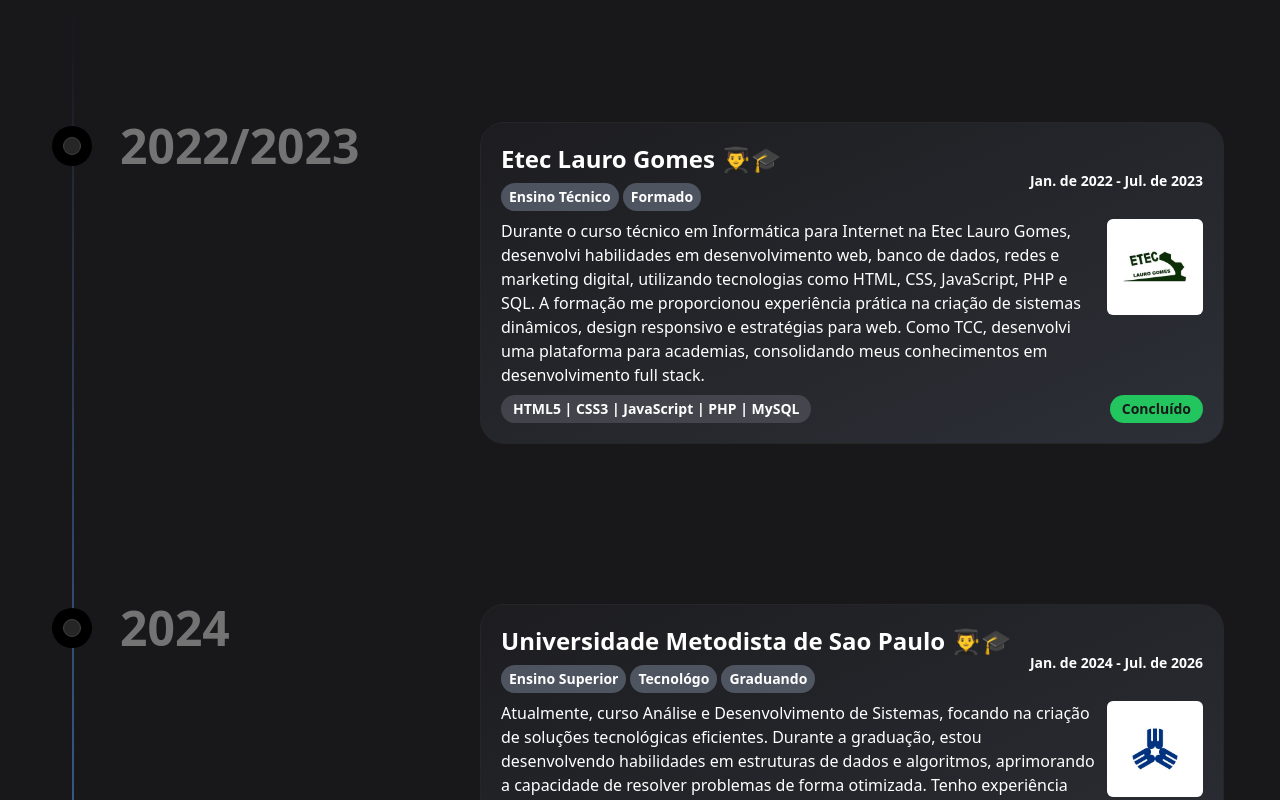
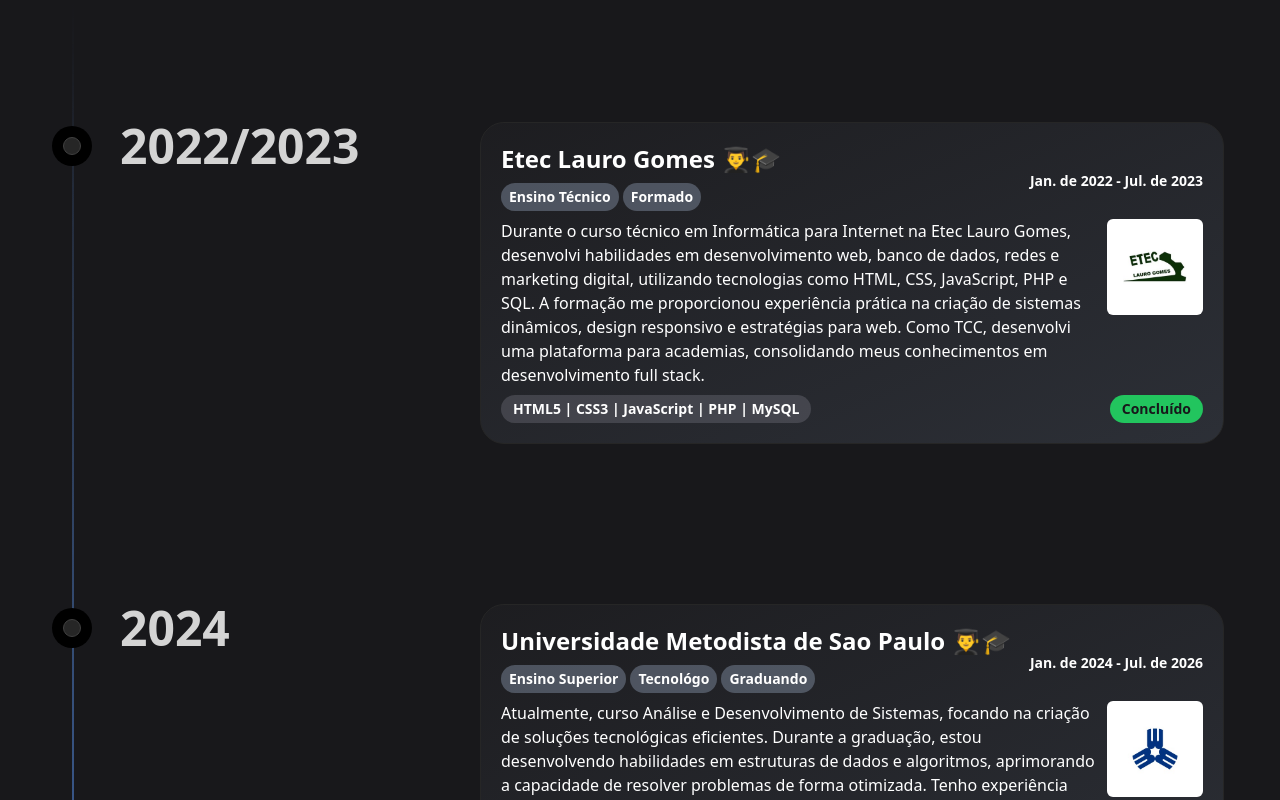
Before and after one commit to MatheusRodriguesdaSilveira/Portfolio-v2.0, a Next.js app: page / in a window 1280 px wide. Shown: the part 2900-3700 px from the top of the page. Built offline with nearby package versions, Linux system fonts and the light colour scheme.

Commit message:
style: change color text

```diff
--- a/src/components/ui/timeline.tsx
+++ b/src/components/ui/timeline.tsx
@@ -58,7 +58,7 @@
               <div className="h-10 absolute left-3 md:left-3 w-10 rounded-full bg-black flex items-center justify-center">
                 <div className="h-4 w-4 rounded-full bg-neutral-800 border border-neutral-700 p-2" />
               </div>
-              <h3 className="hidden md:block text-xl md:pl-20 md:text-5xl font-bold text-neutral-500 ">
+              <h3 className="hidden md:block text-xl md:pl-20 md:text-5xl font-bold text-neutral-300">
                 {item.id}
               </h3>
             </div>
```
